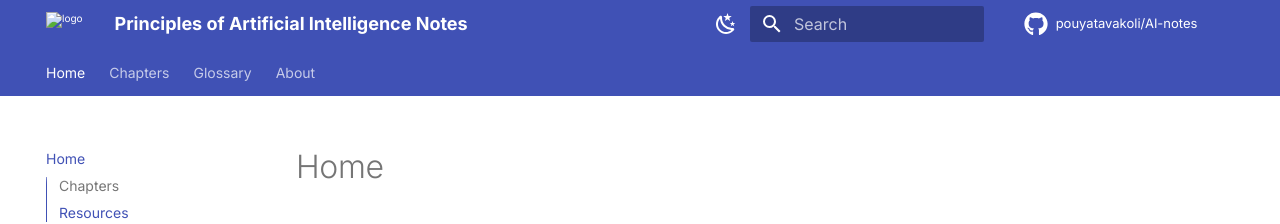
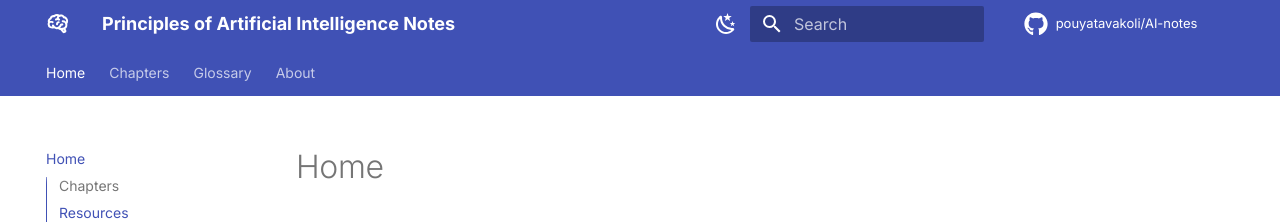
Before and after one commit to pouyatavakoli/AI-notes, an MkDocs documentation site: the page built from docs/index.md, in a window 1280 px wide. Shown: the top 224 px of the page. Built offline with MkDocs 1.6.1 and Material for MkDocs 9.7.7, drawn with Linux system fonts in a browser that asks for light colours; comment, search, counter and statistics services are not loaded.

Commit message:
chore: some edits

```diff
--- a/mkdocs.yml
+++ b/mkdocs.yml
@@ -11,8 +11,6 @@ theme:
   icon:
     repo: fontawesome/brands/github
     logo: material/brain
-  favicon: assets/favicon.png
-  logo: assets/logo.png
   features:
 
     - navigation.instant
```
Also changed, not shown: assets/favicon.png (deleted), assets/logo.png (deleted).
